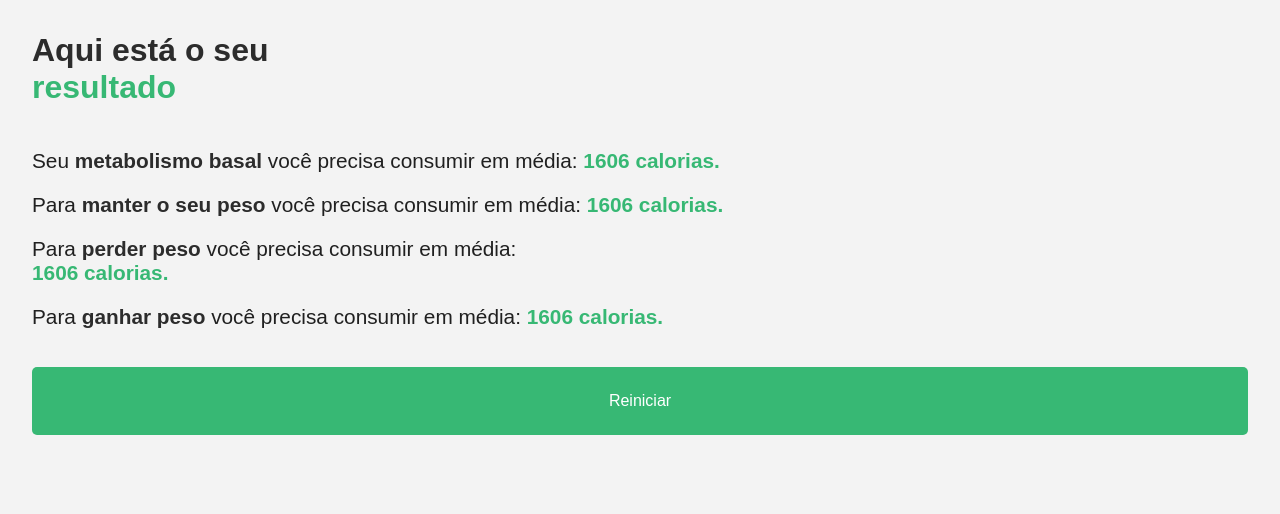
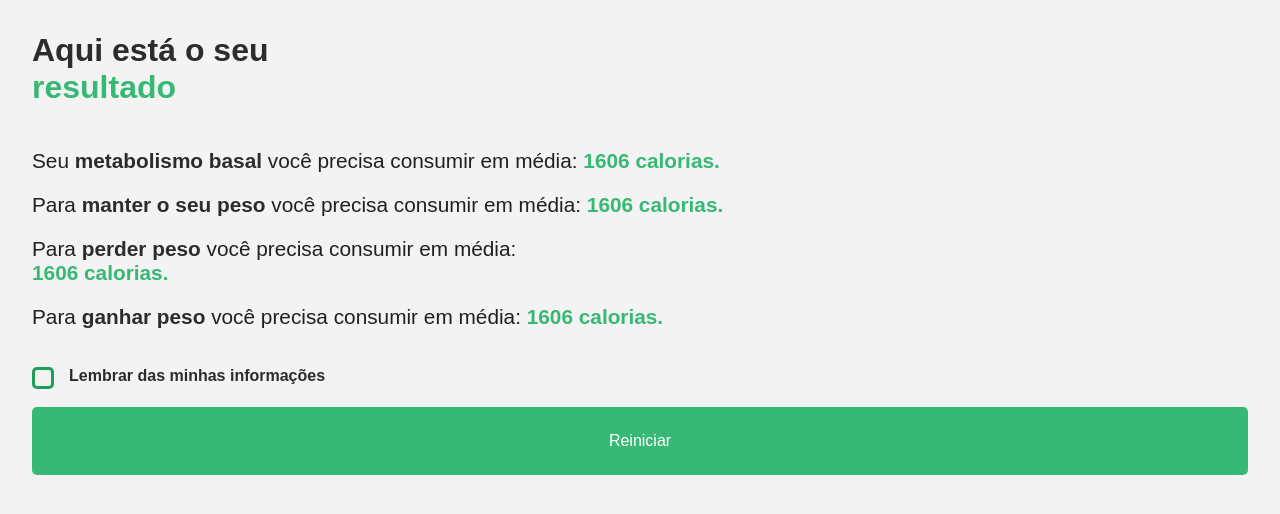
Before and after one commit to RebecaBaruch/gocal-react-project, a React (Vite) app: page /ShowResult in a window 1280 px wide. Shown: the top 514 px of the page. Built offline with nearby package versions, Linux system fonts and the light colour scheme.

Commit message:
feat: created CheckSaveData and implemented it to ShowResult

```diff
--- /dev/null
+++ b/src/components/CheckSaveData/index.jsx
@@ -0,0 +1,14 @@
+import { Container, Checkbox, CheckMark, LabelTxt } from "./styled";
+
+function CheckSaveData() {
+
+    return(
+        <Container>
+            <Checkbox type='checkbox'></Checkbox>
+            <CheckMark></CheckMark>
+            <LabelTxt>Lembrar das minhas informações</LabelTxt>
+        </Container>
+    );
+}
+
+export default CheckSaveData;
--- /dev/null
+++ b/src/components/CheckSaveData/styled.jsx
@@ -0,0 +1,44 @@
+import styled from 'styled-components';
+
+export const CheckMark = styled.span`
+    display: flex;
+    justify-content: center;
+    align-items: center;
+    height: 22px;
+    width: 22px;
+
+    border: 3px solid #1D9F5A;
+    border-radius: 5px;
+`;
+
+export const Checkbox = styled.input`
+    position: absolute;
+    opacity: 0;
+    cursor: pointer;
+    height: 0;
+    width: 0;
+
+    & :checked ~ ${CheckMark} {
+        background-color: #37B874;
+      }
+`;
+
+export const LabelTxt = styled.span`
+      font-size: 1rem;
+      font-weight: 700;
+      color: #2C2C2C;
+
+`;
+
+export const Container = styled.label`
+    display: flex;
+    justify-content: start;
+    gap: 15px;
+    cursor: pointer;
+    -webkit-user-select: none;
+    -moz-user-select: none;
+    -ms-user-select: none;
+    user-select: none;
+
+    font-size: 1.7rem;
+`;
--- a/src/pages/ShowResult/index.jsx
+++ b/src/pages/ShowResult/index.jsx
@@ -4,6 +4,7 @@ import { ResultContainer } from './styled';
 import MainTitle from '../../components/MainTitle';
 import ResultItem from '../../components/ResultItem';
 import MarkedText from '../../components/MarkedText';
+import CheckSaveData from '../../components/CheckSaveData';
 import NavButton from '../../components/NavButton';
 
 
@@ -33,6 +34,7 @@ function ShowResult() {
                 </ResultItem>
             </ResultContainer>
 
+            <CheckSaveData></CheckSaveData>
             <Link to='/'>
                 <NavButton type='next'>Reiniciar</NavButton>
             </Link>
```
